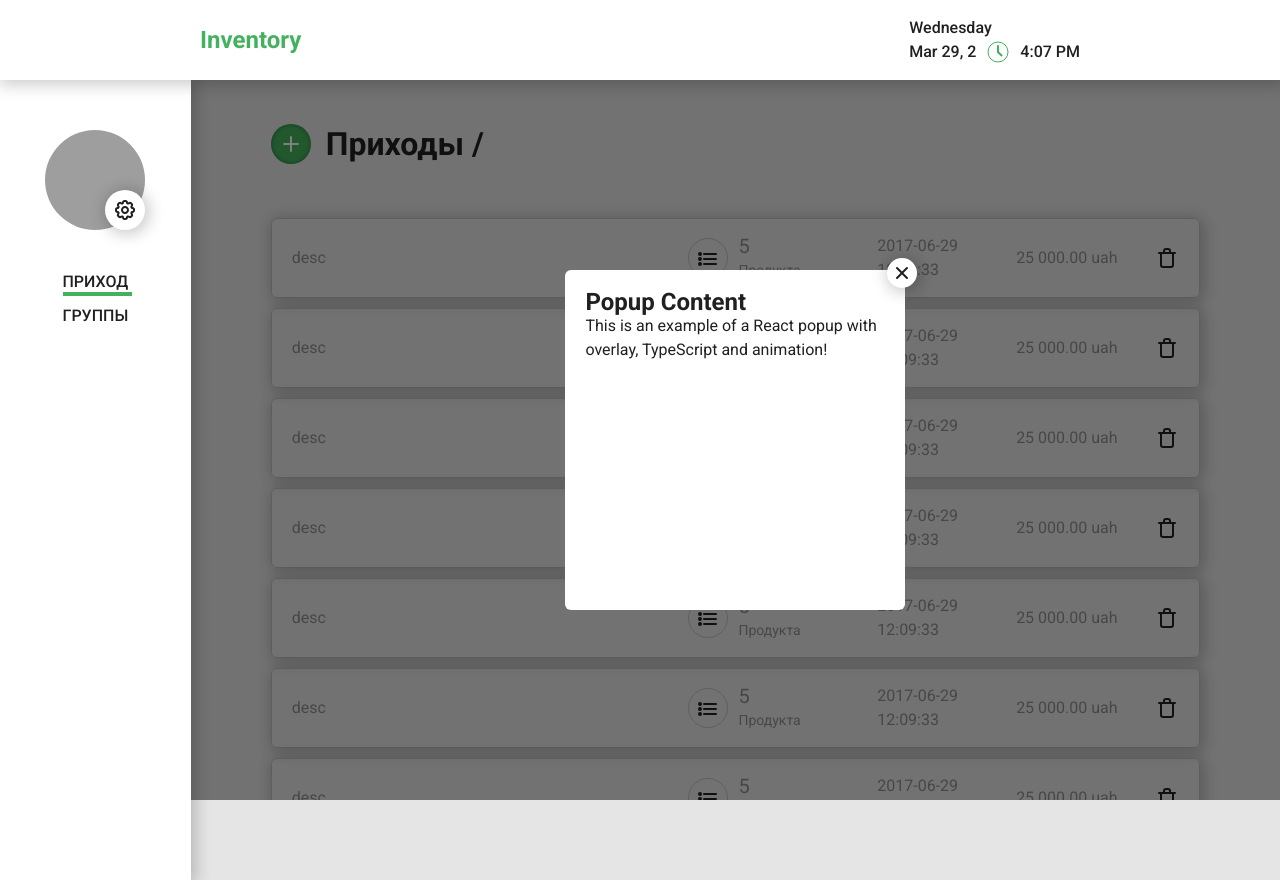
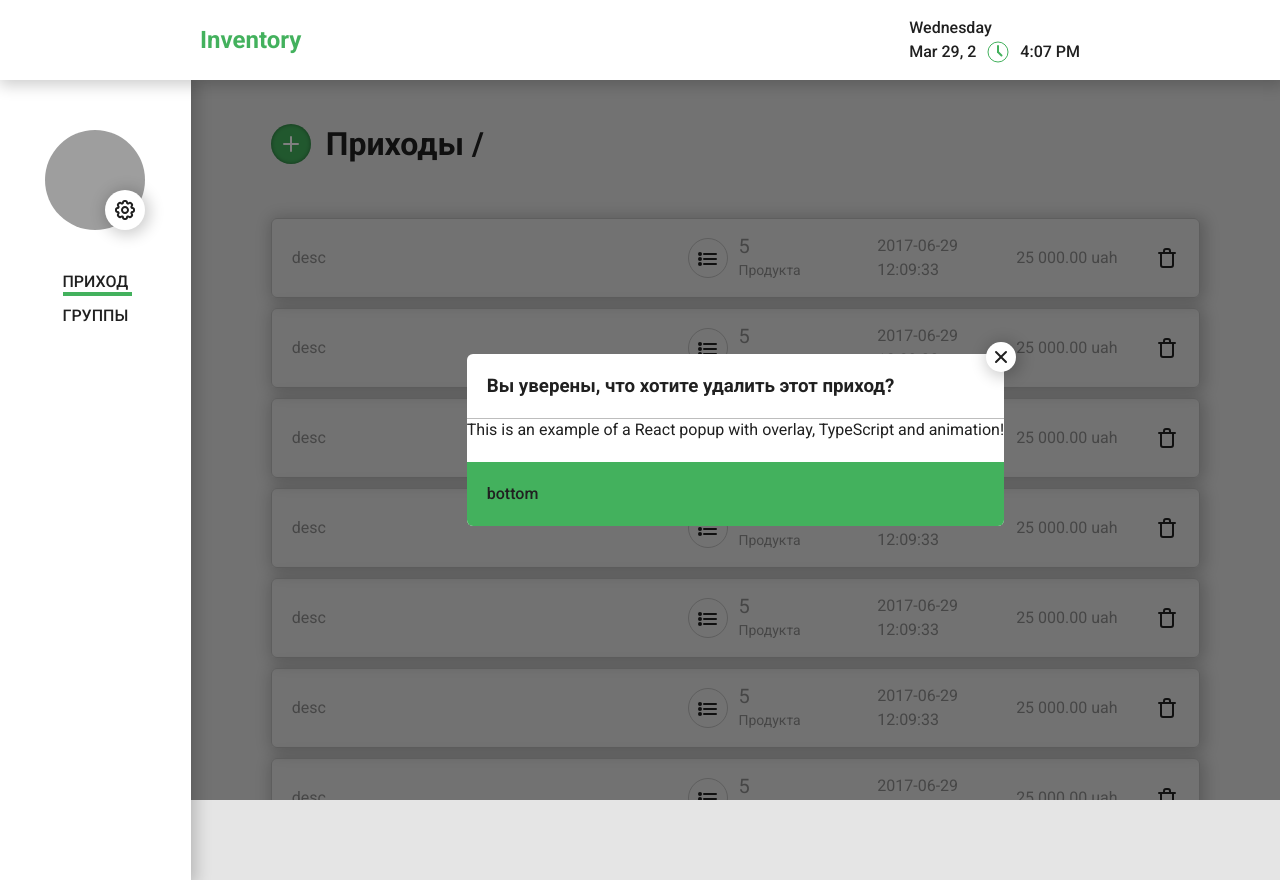
Before and after one commit to Wolshebnik/dzen_code, a React (Create React App) app: page / in a window 1280 px wide. Both pictures are taken after a click on the element 1166 px from the left and 258 px from the top of the page. Built offline with nearby package versions, Linux system fonts and the light colour scheme; grey boxes are pictures that could not be loaded.

Commit message:
fixed problem with popup

```diff
--- a/src/components/index.ts
+++ b/src/components/index.ts
@@ -4,3 +4,4 @@ export { NavigationMenu } from './navigation-menu';
 export { OrderTable } from './order-table';
 export { Popup } from './popup';
 export { Title } from './title';
+export { WindowDelete } from './window-delete';
--- a/src/components/order-table/index.tsx
+++ b/src/components/order-table/index.tsx
@@ -1,8 +1,8 @@
 import { MouseEvent, useState } from 'react';
 
 import * as Icon from 'assets';
-import { Popup } from 'components';
 import { IOrders } from 'mock/types';
+import { Popup, WindowDelete } from 'components';
 
 import * as Styles from './styles';
 
@@ -14,9 +14,6 @@ export const OrderTable = ({ orders }: { orders: IOrders[] }) => {
     console.log({ id });
   };
 
-  // eslint-disable-next-line no-console
-  console.log('pop', isOpen);
-
   const handleDelete = (event: MouseEvent<HTMLSpanElement>, id: number) => {
     event.stopPropagation();
     // eslint-disable-next-line no-console
@@ -27,13 +24,8 @@ export const OrderTable = ({ orders }: { orders: IOrders[] }) => {
   return (
     <Styles.Block>
       <Popup isOpen={isOpen} onClose={() => onClose(false)}>
-        <div style={{ width: 300, height: 300, background: 'white' }}>
-          <h2>Popup Content</h2>
-          <p>
-            This is an example of a React popup with overlay, TypeScript and
-            animation!
-          </p>
-        </div>
+        {/*  eslint-disable-next-line no-console */}
+        <WindowDelete onClick={() => console.log('close')} />
       </Popup>
 
       {orders.map((order) => (
--- a/src/components/popup/index.tsx
+++ b/src/components/popup/index.tsx
@@ -1,3 +1,5 @@
+import { useEffect } from 'react';
+
 import * as Icon from 'assets';
 import { usePopupDelay } from 'hook/delay';
 
@@ -7,7 +9,16 @@ import { ChildrenProps, IPopup } from './types';
 const delay = 300;
 
 const Popup = ({ isOpen, onClose, children }: ChildrenProps<IPopup>) => {
+  const div = document.getElementById('wrapper');
+
   const { isOverlayOpen, handleClick } = usePopupDelay(delay, isOpen, onClose);
+
+  useEffect(() => {
+    if (isOpen && div) {
+      div.style.overflow = 'hidden';
+    }
+    return () => div?.removeAttribute('style');
+  }, [isOpen]);
 
   return (
     <>
@@ -17,9 +28,13 @@ const Popup = ({ isOpen, onClose, children }: ChildrenProps<IPopup>) => {
           onClick={handleClick}
           isOverlayOpen={isOverlayOpen}
         >
-          <Styles.PopupContainer duration={delay} isOverlayOpen={isOverlayOpen}>
+          <Styles.PopupContainer
+            duration={delay}
+            isOverlayOpen={isOverlayOpen}
+            onClick={(e) => e.stopPropagation()}
+          >
             {children}
-            <Styles.ButtonClose>
+            <Styles.ButtonClose onClick={handleClick}>
               <Icon.Close />
             </Styles.ButtonClose>
           </Styles.PopupContainer>
--- a/src/components/popup/styles.ts
+++ b/src/components/popup/styles.ts
@@ -63,7 +63,6 @@ export const Overlay = styled.div<PopupStylesProps>`
 
 export const PopupContainer = styled.div<PopupStylesProps>`
   position: relative;
-  padding: 20px;
   border-radius: 6px;
 
   ${({ theme, isOverlayOpen, duration }) => css`
--- /dev/null
+++ b/src/components/window-delete/index.tsx
@@ -0,0 +1,23 @@
+import * as Styles from './styles';
+import { IWindowDelete } from './types';
+
+export const WindowDelete = ({ onClick }: IWindowDelete) => {
+  return (
+    <Styles.Block>
+      <Styles.TextBlock>
+        <Styles.Title>
+          <Styles.Wrapper>
+            Вы уверены, что хотите удалить этот приход?
+          </Styles.Wrapper>
+        </Styles.Title>
+        <p>
+          This is an example of a React popup with overlay, TypeScript and
+          animation!
+        </p>
+      </Styles.TextBlock>
+      <Styles.ButtonBlock>
+        <button onClick={onClick}>bottom</button>
+      </Styles.ButtonBlock>
+    </Styles.Block>
+  );
+};
--- /dev/null
+++ b/src/components/window-delete/styles.ts
@@ -0,0 +1,24 @@
+import styled from 'styled-components';
+
+export const Block = styled.div`
+  width: 100%;
+  overflow: hidden;
+`;
+
+export const Wrapper = styled.div`
+  padding: 0 20px;
+`;
+
+export const TextBlock = styled.div`
+  padding: 20px 0;
+`;
+
+export const Title = styled.h3`
+  padding-bottom: 20px;
+  box-shadow: 0 1px 0 ${({ theme }) => theme.colors.grey};
+`;
+export const ButtonBlock = styled.div`
+  padding: 20px;
+  background-color: ${({ theme }) => theme.colors.green};
+  border-radius: 0 0 6px 6px;
+`;
--- /dev/null
+++ b/src/components/window-delete/types.ts
@@ -0,0 +1,3 @@
+export interface IWindowDelete {
+  onClick: () => void;
+}
--- a/src/config/colors.ts
+++ b/src/config/colors.ts
@@ -18,6 +18,7 @@ export const COLORS = Object.freeze({
   grey,
   white,
   black,
+  green,
   table,
   header,
   background,
--- a/src/pages/layout/index.tsx
+++ b/src/pages/layout/index.tsx
@@ -12,7 +12,7 @@ export const Layout = () => {
       <Styles.WrapPage>
         <NavigationMenu />
 
-        <Styles.WrapOutlet>
+        <Styles.WrapOutlet id="wrapper">
           <Outlet />
         </Styles.WrapOutlet>
       </Styles.WrapPage>
```
